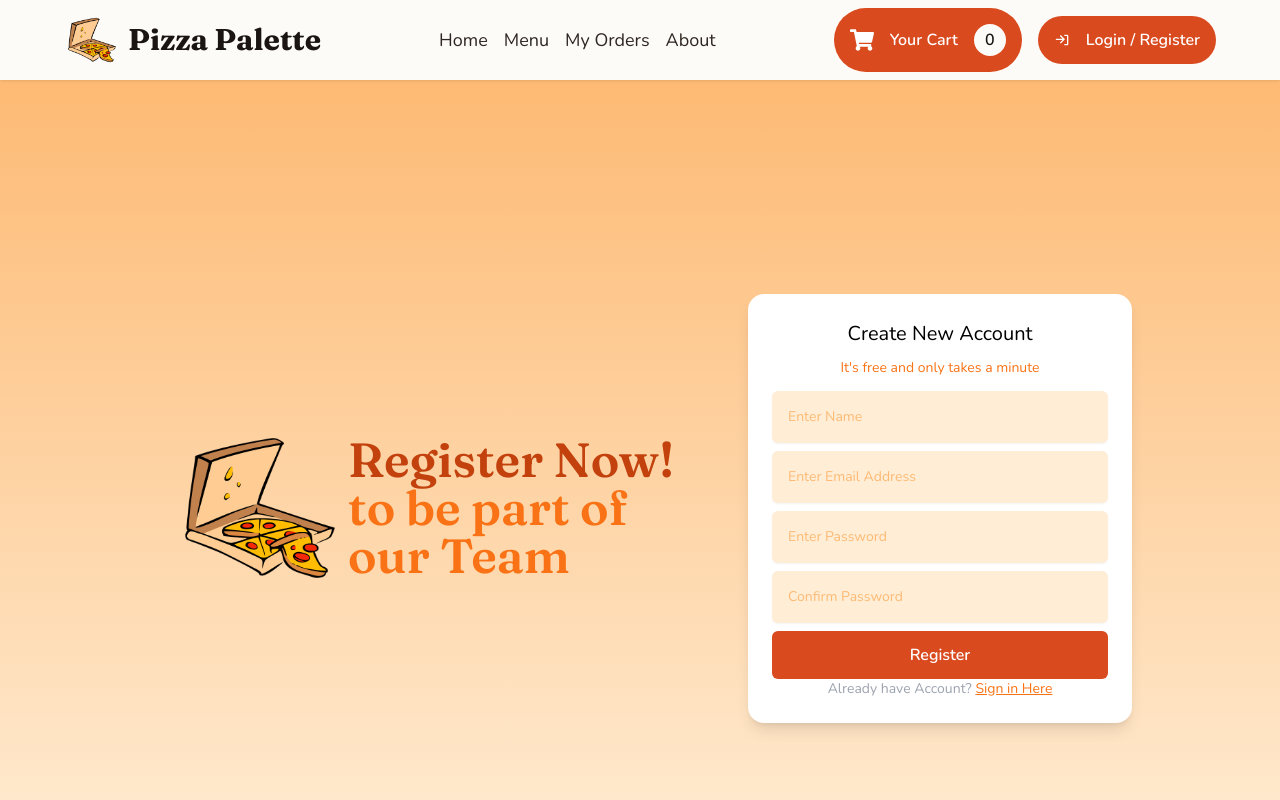
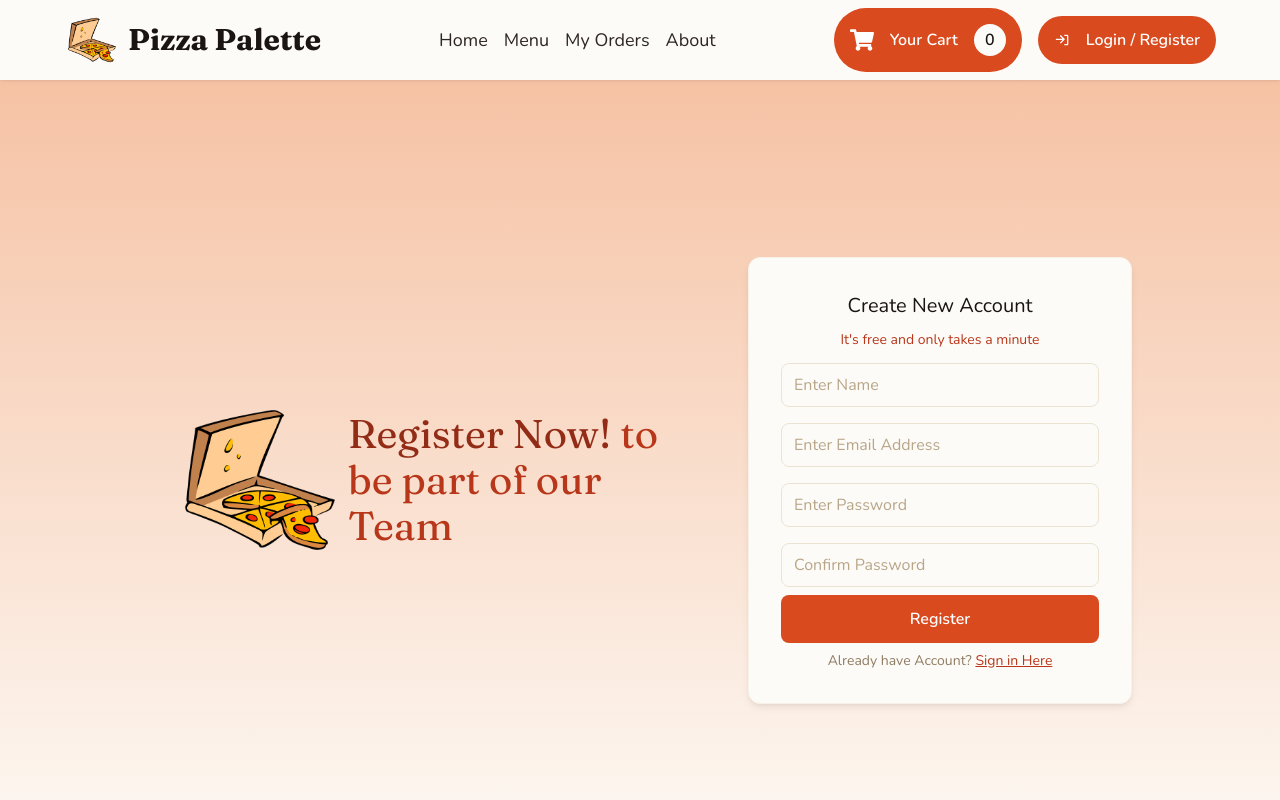
Before and after one commit to itxSaaad/pizza-palette-app-mern-OIBSIP-task-1, a React (Vite) app in the folder client/: page /admin/register in a window 1280 px wide. Shown: the top 800 px of the page. Built offline with nearby package versions, Linux system fonts and the light colour scheme.

Commit message:
refactor(design-system): retire duplicate Admin auth forms, use Phase 2d's merged AuthLoginForm/AuthRegisterForm

```diff
--- a/client/src/components/ui/Admin/Auth/LoginForm.jsx
+++ /dev/null
@@ -1,107 +0,0 @@
-import { useState } from 'react';
-import { useDispatch, useSelector } from 'react-redux';
-import { Link } from 'react-router-dom';
-
-import Button from '../../Button';
-import Loader from '../../Loader';
-import Message from '../../Message';
-
-import { loginAdmin } from '../../../../redux/asyncThunks/adminThunks';
-
-function AdminLoginForm() {
-  const [email, setEmail] = useState('');
-  const [password, setPassword] = useState('');
-
-  const dispatch = useDispatch();
-
-  const admin = useSelector((state) => state.admin);
-  const { loading, adminUserLoginError } = admin;
-
-  const handleLogin = (e) => {
-    e.preventDefault();
-    dispatch(loginAdmin({ email, password }));
-  };
-
-  const forgetPwdHandler = () => {
-    console.log('Forget Password');
-  };
-
-  return (
-    <>
-      {loading ? (
-        <div className="flex justify-center items-center w-full py-20 px-14">
-          <Loader />
-        </div>
-      ) : (
-        <form onSubmit={handleLogin} className="w-full">
-          <p className="text-center text-black text-xl leading-relaxed">
-            Sign in to your Account
-            <br />
-            <span className="text-sm text-orange-500">
-              You&apos;ve been Missed!
-            </span>
-          </p>
-
-          {adminUserLoginError && <Message>{adminUserLoginError}</Message>}
-
-          <div className="w-full my-4">
-            <label htmlFor="email" className="sr-only">
-              Email
-            </label>
-
-            <div className="flex justify-center items-center w-full">
-              <input
-                type="email"
-                id="email"
-                value={email}
-                placeholder="Enter Email Address"
-                onChange={(e) => {
-                  setEmail(e.target.value);
-                }}
-                required
-                className="w-full text-orange-600 bg-orange-100 placeholder-orange-300 rounded-md p-4 pr-12 text-sm shadow-sm"
-              />
-            </div>
-          </div>
-
-          <div className="w-full">
-            <label htmlFor="password" className="sr-only">
-              Password
-            </label>
-
-            <div className="flex justify-center items-center w-full">
-              <input
-                type="password"
-                id="password"
-                value={password}
-                placeholder="Enter Password"
-                onChange={(e) => {
-                  setPassword(e.target.value);
-                }}
-                required
-                className="w-full text-orange-600 bg-orange-100 placeholder-orange-300 rounded-md p-4 pr-12 text-sm shadow-sm"
-              />
-            </div>
-          </div>
-          <div className="flex justify-between items-center w-full mt-4">
-            <div className="flex items-center">
-              <Link
-                to="/forget-pwd"
-                onClick={forgetPwdHandler}
-                className="text-sm text-orange-500 hover:text-orange-700"
-              >
-                Forgot your password?
-              </Link>
-            </div>
-          </div>
-
-          <Button type="submit" variant="primary" className="w-full rounded-md">
-            Login
-          </Button>
-        </form>
-      )}
-    </>
-  );
-}
-
-export default AdminLoginForm;
--- a/client/src/components/ui/Admin/Auth/RegisterForm.jsx
+++ /dev/null
@@ -1,139 +0,0 @@
-import { useState } from 'react';
-import { useDispatch, useSelector } from 'react-redux';
-
-import Button from '../../Button';
-import Loader from '../../Loader';
-import Message from '../../Message';
-
-import { registerAdmin } from '../../../../redux/asyncThunks/adminThunks';
-
-function AdminRegisterForm() {
-  const [name, setName] = useState('');
-  const [email, setEmail] = useState('');
-  const [password, setPassword] = useState('');
-  const [confirmPassword, setConfirmPassword] = useState('');
-
-  const dispatch = useDispatch();
-
-  const admin = useSelector((state) => state.admin);
-  const { loading, adminUserRegisterError } = admin;
-
-  const handleRegister = (e) => {
-    e.preventDefault();
-    dispatch(
-      registerAdmin({
-        name,
-        email,
-        password,
-        confirmPassword,
-      })
-    );
-  };
-
-  return (
-    <>
-      {loading ? (
-        <div className="flex justify-center items-center w-full py-20 px-14">
-          <Loader />
-        </div>
-      ) : (
-        <form onSubmit={handleRegister} className="w-full">
-          <p className="text-center text-black text-xl leading-relaxed">
-            Create New Account
-            <br />
-            <span className="text-sm text-orange-500">
-              It&apos;s free and only takes a minute
-            </span>
-          </p>
-
-          {adminUserRegisterError && (
-            <Message>{adminUserRegisterError}</Message>
-          )}
-
-          <div className="w-full my-2">
-            <label htmlFor="name" className="sr-only">
-              Name
-            </label>
-
-            <div className="flex justify-center items-center w-full">
-              <input
-                type="name"
-                id="name"
-                value={name}
-                placeholder="Enter Name"
-                onChange={(e) => {
-                  setName(e.target.value);
-                }}
-                required
-                className="w-full text-orange-600 bg-orange-100 placeholder-orange-300 rounded-md p-4 pr-12 text-sm shadow-sm"
-              />
-            </div>
-          </div>
-          <div className="w-full my-2">
-            <label htmlFor="email" className="sr-only">
-              Email
-            </label>
-
-            <div className="flex justify-center items-center w-full">
-              <input
-                type="email"
-                id="email"
-                value={email}
-                placeholder="Enter Email Address"
-                onChange={(e) => {
-                  setEmail(e.target.value);
-                }}
-                required
-                className="w-full text-orange-600 bg-orange-100 placeholder-orange-300 rounded-md p-4 pr-12 text-sm shadow-sm"
-              />
-            </div>
-          </div>
-          <div className="w-full my-2">
-            <label htmlFor="password" className="sr-only">
-              Password
-            </label>
-
-            <div className="flex justify-center items-center w-full">
-              <input
-                type="password"
-                id="password"
-                value={password}
-                placeholder="Enter Password"
-                onChange={(e) => {
-                  setPassword(e.target.value);
-                }}
-                required
-                className="w-full text-orange-600 bg-orange-100 placeholder-orange-300 rounded-md p-4 pr-12 text-sm shadow-sm"
-              />
-            </div>
-          </div>
-          <div className="w-full my-2">
-            <label htmlFor="confirmPassword" className="sr-only">
-              Confirm Password
-            </label>
-
-            <div className="flex justify-center items-center w-full">
-              <input
-                type="password"
-                id="confirmPassword"
-                value={confirmPassword}
-                placeholder="Confirm Password"
-                onChange={(e) => {
-                  setConfirmPassword(e.target.value);
-                }}
-                required
-                className="w-full text-orange-600 bg-orange-100 placeholder-orange-300 rounded-md p-4 pr-12 text-sm shadow-sm"
-              />
-            </div>
-          </div>
-
-          <Button type="submit" variant="primary" className="w-full rounded-md">
-            Register
-          </Button>
-        </form>
-      )}
-    </>
-  );
-}
-
-export default AdminRegisterForm;
--- a/client/src/screens/Admin/AdminLoginScreen.jsx
+++ b/client/src/screens/Admin/AdminLoginScreen.jsx
@@ -3,7 +3,8 @@ import { useSelector } from 'react-redux';
 import { Link, useNavigate } from 'react-router-dom';
 
 import Logo from '/android-chrome-512x512.png';
-import AdminLoginForm from '../../components/ui/Admin/Auth/LoginForm';
+import AuthLoginForm from '../../components/ui/Auth/AuthLoginForm';
+import Card from '../../components/ui/Card';
 
 function AdminLoginScreen() {
   const navigate = useNavigate();
@@ -27,7 +28,7 @@ function AdminLoginScreen() {
   }, [navigate, adminUserInfo]);
 
   return (
-    <section className="min-h-screen flex flex-col justify-center items-center pt-14 pb-4 sm:pb-0 px-10 sm:px-16 bg-gradient-to-b from-orange-300 to-orange-100">
+    <section className="min-h-screen flex flex-col justify-center items-center pb-4 sm:pb-0 px-10 sm:px-16 bg-gradient-to-b from-primary-200 to-neutral-50">
       <div className="flex flex-col sm:flex-row justify-center items-center sm:space-x-6">
         <div className="flex flex-row justify-center items-center p-4 md:p-6 md:w-1/2">
           <img
@@ -35,24 +36,24 @@ function AdminLoginScreen() {
             alt="Pizza Palette Logo"
             className="hidden sm:block h-44 w-44"
           />
-          <h1 className="text-4xl lg:text-5xl text-center md:text-left text-orange-500 font-semibold">
-            <span className="text-orange-700">Welcome Staff!</span> Login to get
+          <h1 className="font-display text-h1 text-center md:text-left text-primary-600">
+            <span className="text-primary-700">Welcome Staff!</span> Login to get
             started.
           </h1>
         </div>
 
-        <div className="bg-white flex flex-col justify-center items-center rounded-2xl shadow-lg p-6 md:w-1/2 lg:w-1/3">
-          <AdminLoginForm />
-          <p className="text-center text-sm text-gray-400">
+        <Card className="flex flex-col justify-center items-center md:w-1/2 lg:w-1/3" padding="lg">
+          <AuthLoginForm role="admin" forgotPasswordTo="/forget-pwd" />
+          <p className="text-center text-sm text-neutral-500 mt-2">
             No Account?{' '}
             <Link
               to="/admin/register"
-              className="underline text-orange-500 hover:text-orange-700"
+              className="underline text-primary-600 hover:text-primary-700"
             >
               Sign up
             </Link>
           </p>
-        </div>
+        </Card>
       </div>
     </section>
   );
--- a/client/src/screens/Admin/AdminRegisterScreen.jsx
+++ b/client/src/screens/Admin/AdminRegisterScreen.jsx
@@ -2,7 +2,8 @@ import { useEffect } from 'react';
 import { useSelector } from 'react-redux';
 import { Link, useNavigate } from 'react-router-dom';
 
-import RegisterForm from '../../components/ui/Admin/Auth/RegisterForm';
+import AuthRegisterForm from '../../components/ui/Auth/AuthRegisterForm';
+import Card from '../../components/ui/Card';
 import Logo from '/android-chrome-512x512.png';
 
 function AdminRegisterScreen() {
@@ -27,7 +28,7 @@ function AdminRegisterScreen() {
   }, [navigate, adminUserInfo]);
 
   return (
-    <section className="min-h-screen flex flex-col justify-center items-center pt-14 pb-4 sm:pb-0 px-10 sm:px-16 bg-gradient-to-b from-orange-300 to-orange-100">
+    <section className="min-h-screen flex flex-col justify-center items-center pb-4 sm:pb-0 px-10 sm:px-16 bg-gradient-to-b from-primary-200 to-neutral-50">
       <div className="flex flex-col sm:flex-row justify-center items-center sm:space-x-6">
         <div className="flex flex-row justify-center items-center p-4 md:p-6 md:w-1/2">
           <img
@@ -35,24 +36,24 @@ function AdminRegisterScreen() {
             alt="Pizza Palette Logo"
             className="hidden sm:block h-44 w-44"
           />
-          <h1 className="text-4xl lg:text-5xl text-center md:text-left text-orange-500 font-semibold">
-            <span className="text-orange-700">Register Now!</span> to be part of
+          <h1 className="font-display text-h1 text-center md:text-left text-primary-600">
+            <span className="text-primary-700">Register Now!</span> to be part of
             our Team
           </h1>
         </div>
 
-        <div className="bg-white flex flex-col justify-center items-center rounded-2xl shadow-lg p-6 md:w-1/2 lg:w-1/3">
-          <RegisterForm />
-          <p className="text-center text-sm text-gray-400">
+        <Card className="flex flex-col justify-center items-center md:w-1/2 lg:w-1/3" padding="lg">
+          <AuthRegisterForm role="admin" />
+          <p className="text-center text-sm text-neutral-500 mt-2">
             Already have Account?{' '}
             <Link
               to="/admin/login"
-              className="underline text-orange-500 hover:text-orange-700"
+              className="underline text-primary-600 hover:text-primary-700"
             >
               Sign in Here
             </Link>
           </p>
-        </div>
+        </Card>
       </div>
     </section>
   );
```
